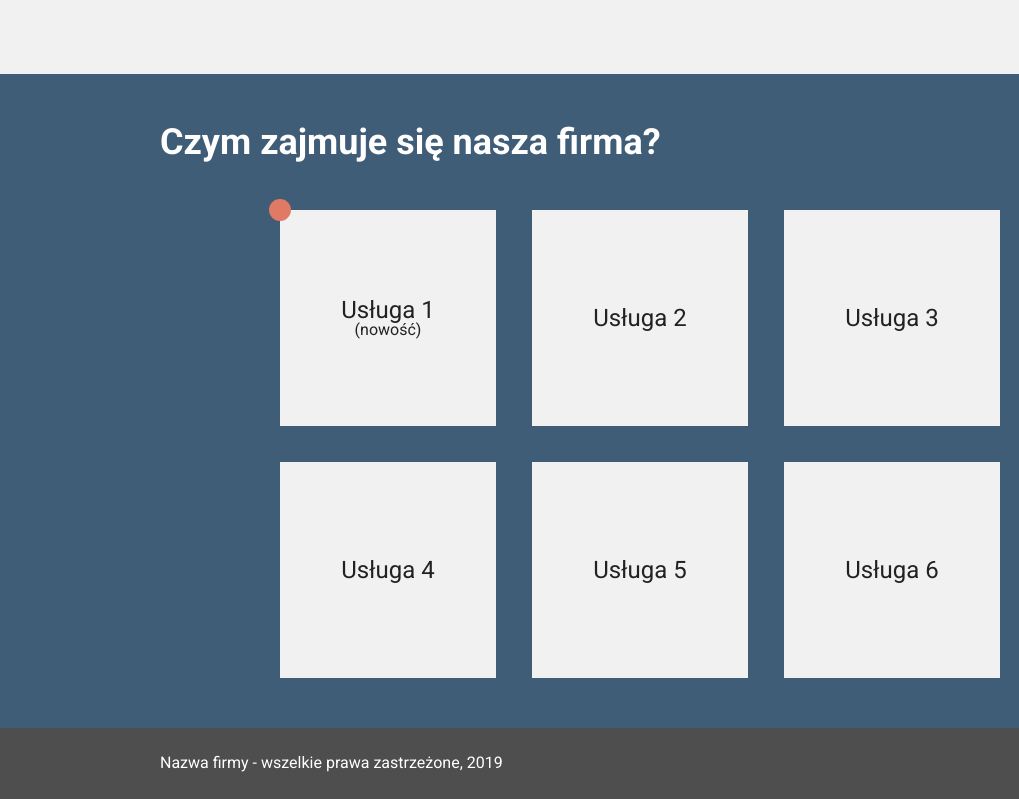
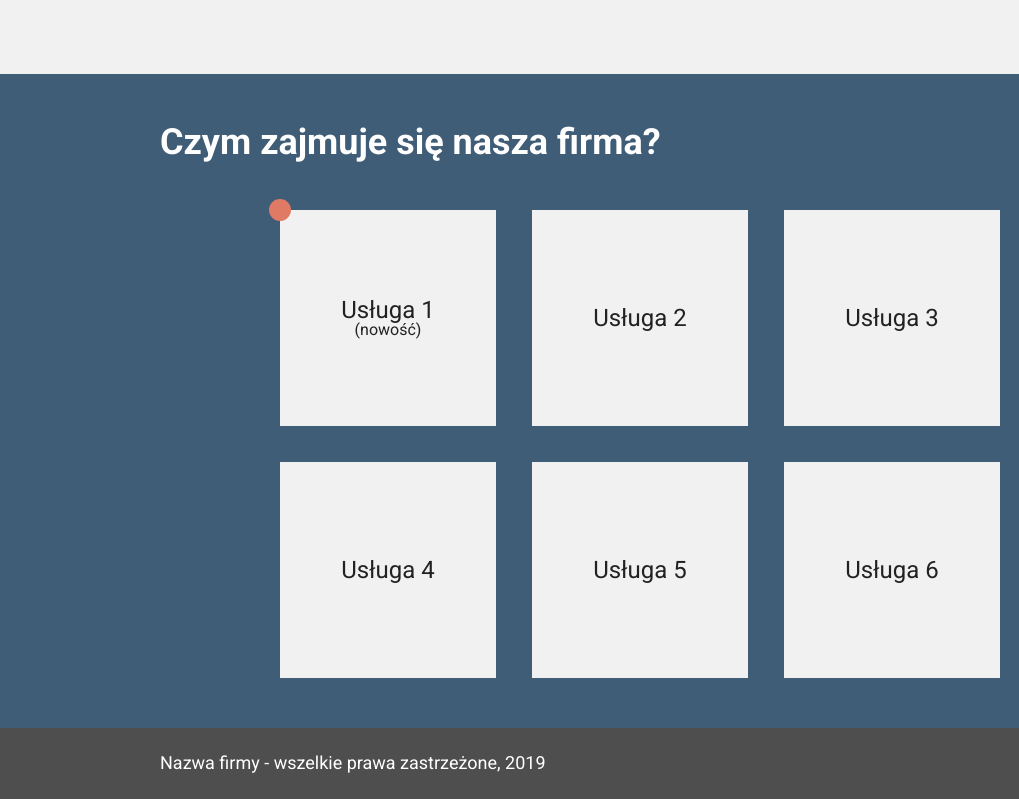
Before and after one commit to SkalskaPaulina/projekt-zaliczeniowy-1-html-css, a website: page index.html in a window 1280 px wide. Shown: the part 1366-2165 px from the top of the page, 0-1019 px from the left. Drawn offline with Linux system fonts and the light colour scheme.

Commit message:
zadanie poprawione

```diff
--- a/style.css
+++ b/style.css
@@ -245,6 +245,10 @@
   color: #ffffff;
 }
 
+.footer-credits {
+  font-size: 18px;
+}
+
 .medium {
   color: white;
   margin-right: 18px;
```
